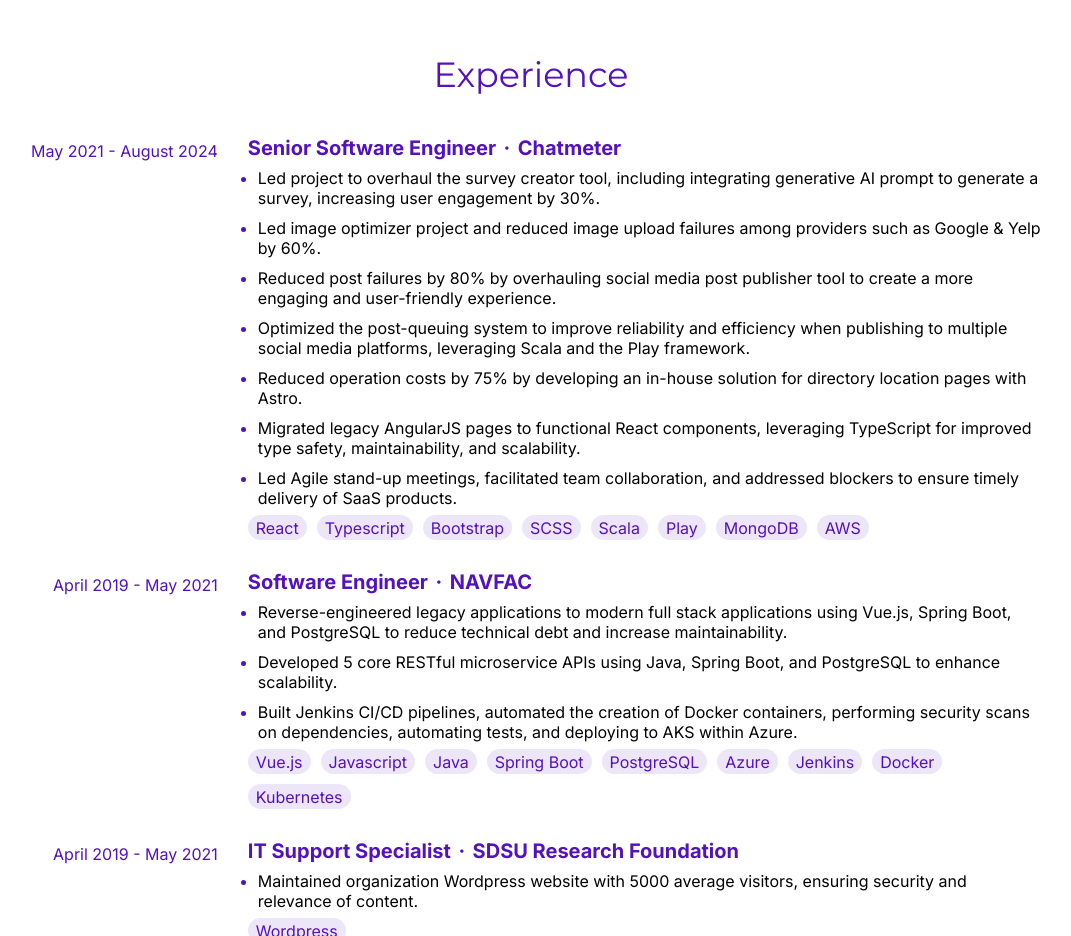
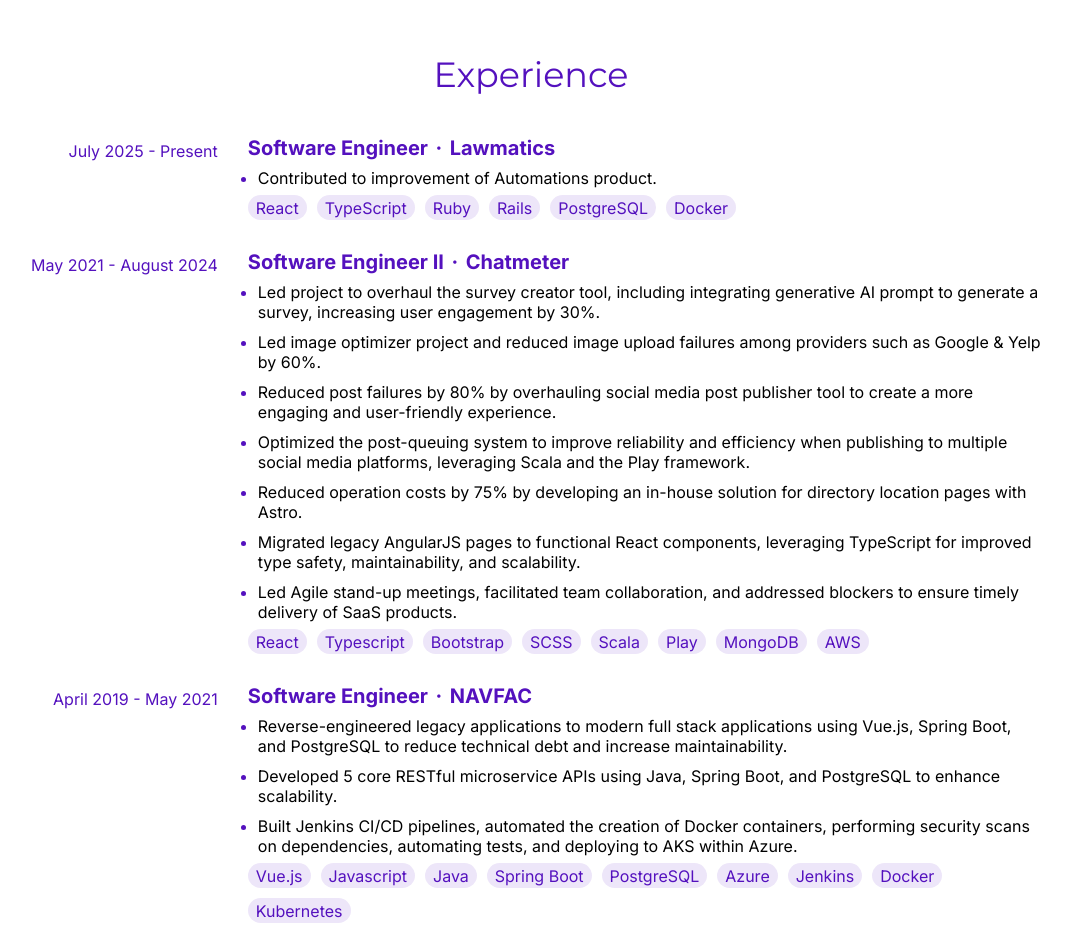
Before and after one commit to unChartedZone/unChartedZone.github.io, a Next.js app: page / in a window 1280 px wide. Shown: the part 1160-2096 px from the top of the page, without its empty margins (109-1180 px from the left). Built offline with nearby package versions, Linux system fonts and the light colour scheme.

Commit message:
updated experience section

```diff
--- a/src/app/_components/Experience.tsx
+++ b/src/app/_components/Experience.tsx
@@ -14,8 +14,15 @@
 
   const experienceList: ExperienceItem[] = [
     {
+      name: "Lawmatics",
+      position: "Software Engineer",
+      time: { from: "July 2025", to: "Present" },
+      description: ["Contributed to improvement of Automations product."],
+      skills: ["React", "TypeScript", "Ruby", "Rails", "PostgreSQL", "Docker"],
+    },
+    {
       name: "Chatmeter",
-      position: "Senior Software Engineer",
+      position: "Software Engineer II",
       time: {
         from: "May 2021",
         to: "August 2024",
```
